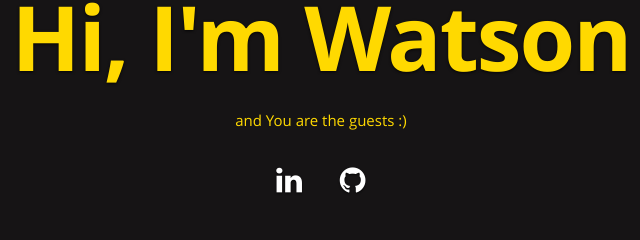
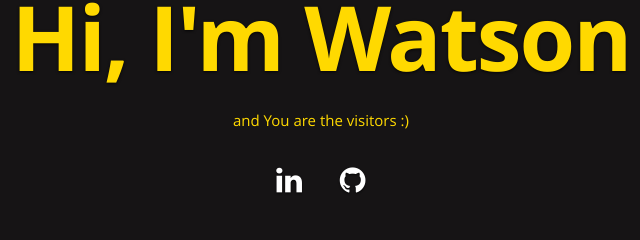
Before and after one commit to WatsonHK/azureResume, a plain HTML site: page frontend/index.html in a window 1280 px wide. Shown: the part 281-521 px from the top of the page, 321-961 px from the left. Drawn offline with nearby package versions, Linux system fonts and the light colour scheme; no server answers.

Commit message:
update html

```diff
--- a/frontend/index.html
+++ b/frontend/index.html
@@ -56,7 +56,7 @@
          <div class="banner-text">
             <h1 class="responsive-headline">Hi, I'm Watson</h1>
 
-            <p>and You are the <a id="counter"></a> guests :) </p>
+            <p>and You are the <a id="counter"></a> visitors :) </p>
             <ul class="social">
                <li><a href="www.linkedin.com/in/ho-chun-kwong-618891201"><i class="fa fa-linkedin"></i></a></li>
                <li><a href="https://github.com/WatsonHK/azure-resume"><i class="fa fa-github"></i></a></li>
```
